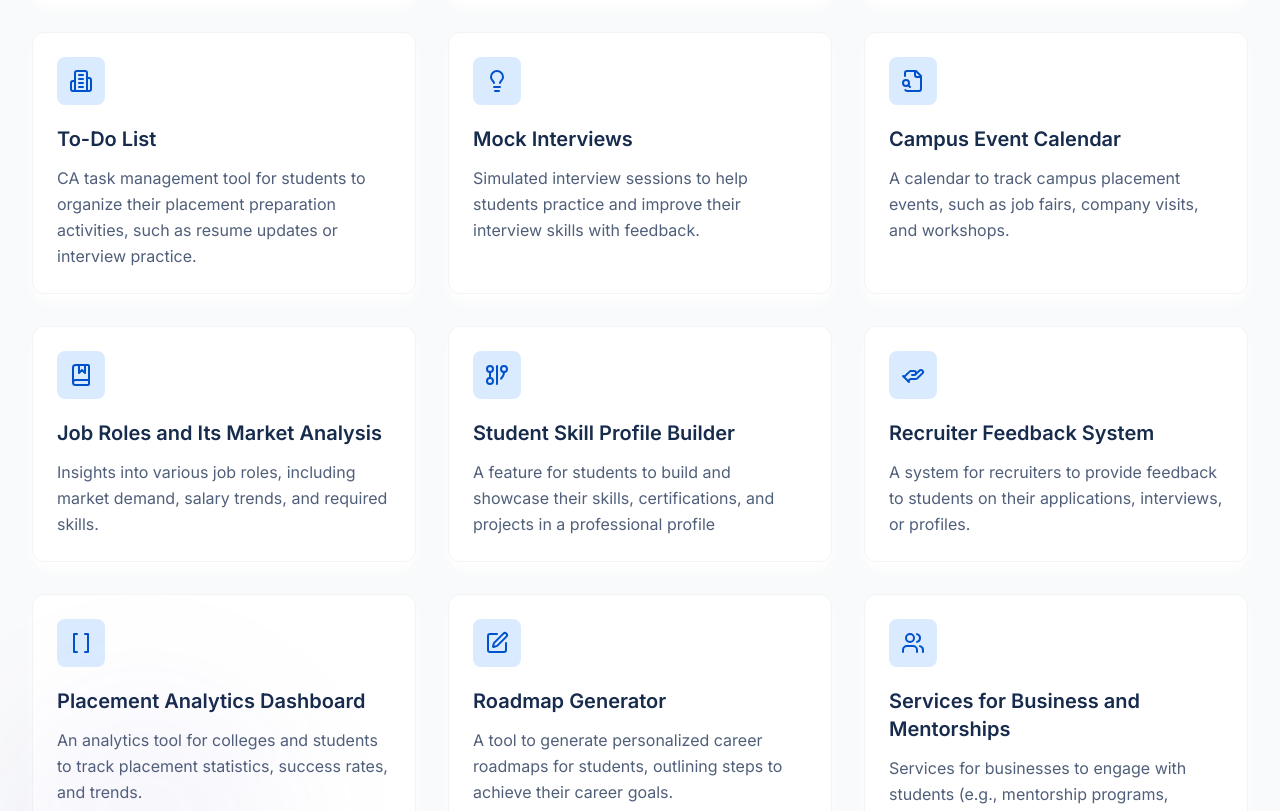
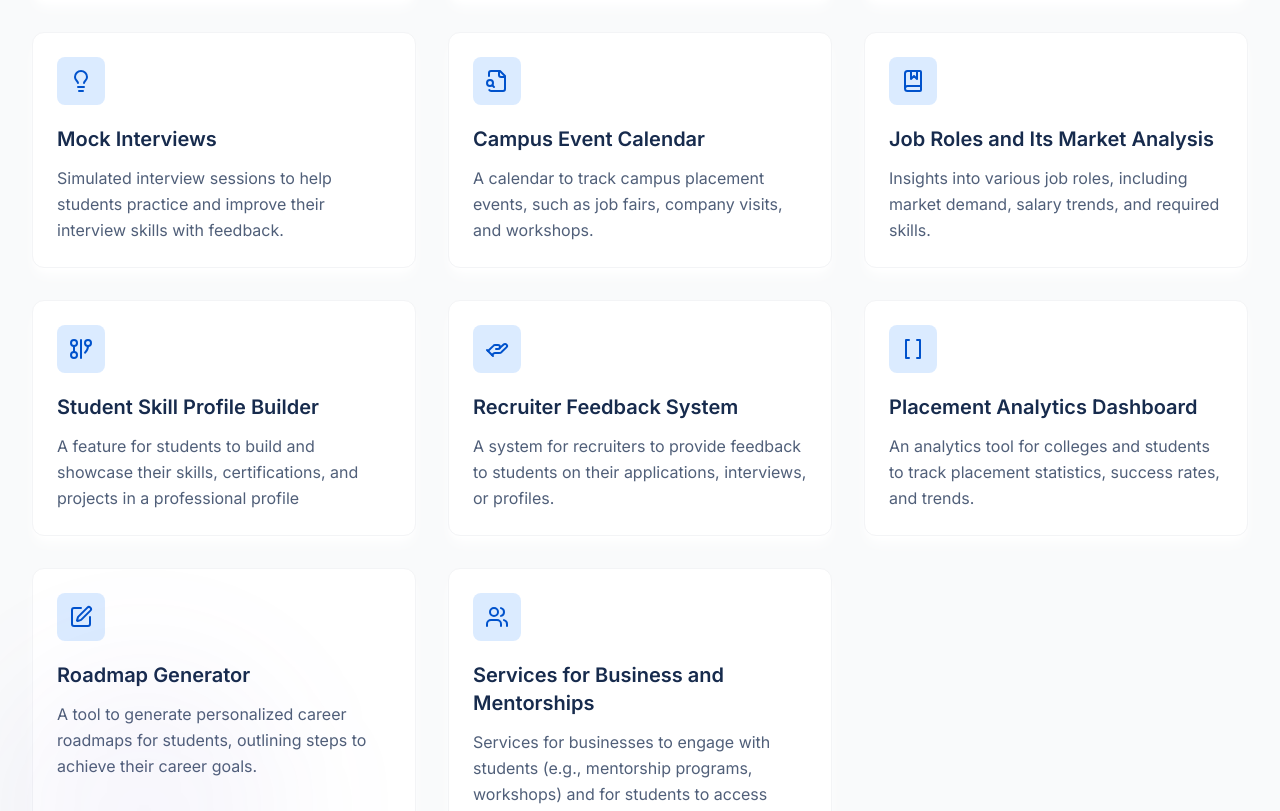
Before and after one commit to John16Dodge/X-Recruit, a React (Vite) app: page / in a window 1280 px wide. Shown: the part 1540-2351 px from the top of the page. Built offline with nearby package versions, Linux system fonts and the light colour scheme.

Commit message:
Remove To-Do List feature
Removed the "To-Do List" feature from the Features section of the landing page.

```diff
--- a/src/components/home/Features.tsx
+++ b/src/components/home/Features.tsx
@@ -4,7 +4,6 @@ import {
   FileSearch,
   Briefcase,
   CalendarClock,
-  Building2,
   Lightbulb,
   Users,
   BookMarkedIcon,
@@ -14,9 +13,6 @@ import {
   BracketsIcon
 } from 'lucide-react';
 import FeatureCard from '../ui/FeatureCard';
-import { title } from 'process';
-import { Description } from '@radix-ui/react-dialog';
-import path from 'path';
 
 const Features = () => {
   const features = [
@@ -39,22 +35,16 @@ const Features = () => {
       delay: 300
     },
     {
-      title: "To-Do List",
-      description: "CA task management tool for students to organize their placement preparation activities, such as resume updates or interview practice.",
-      icon: Building2,
-      delay: 400
-    },
-    {
       title: "Mock Interviews",
       description: "Simulated interview sessions to help students practice and improve their interview skills with feedback.",
       icon: Lightbulb,
-      delay: 500
+      delay: 400
     },
     {
       title: "Campus Event Calendar",
       description: "A calendar to track campus placement events, such as job fairs, company visits, and workshops.",
       icon:  FileSearch,
-      delay: 600
+      delay: 500
     },
     {
       title: "Job Roles and Its Market Analysis",
```
